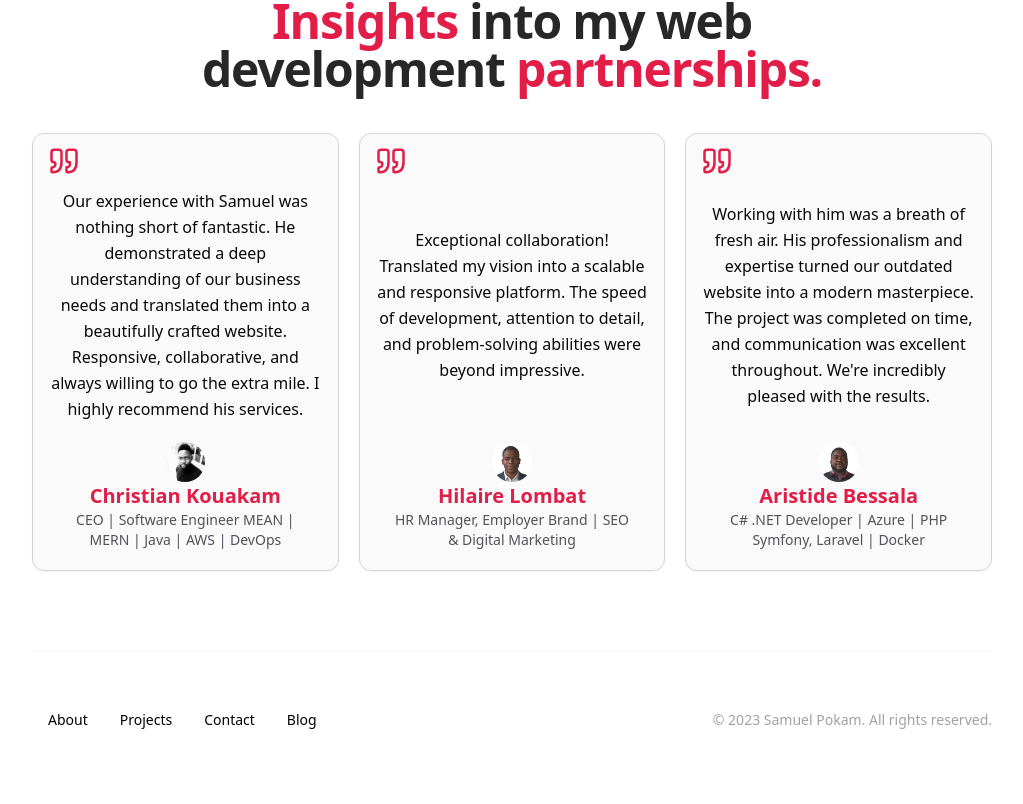
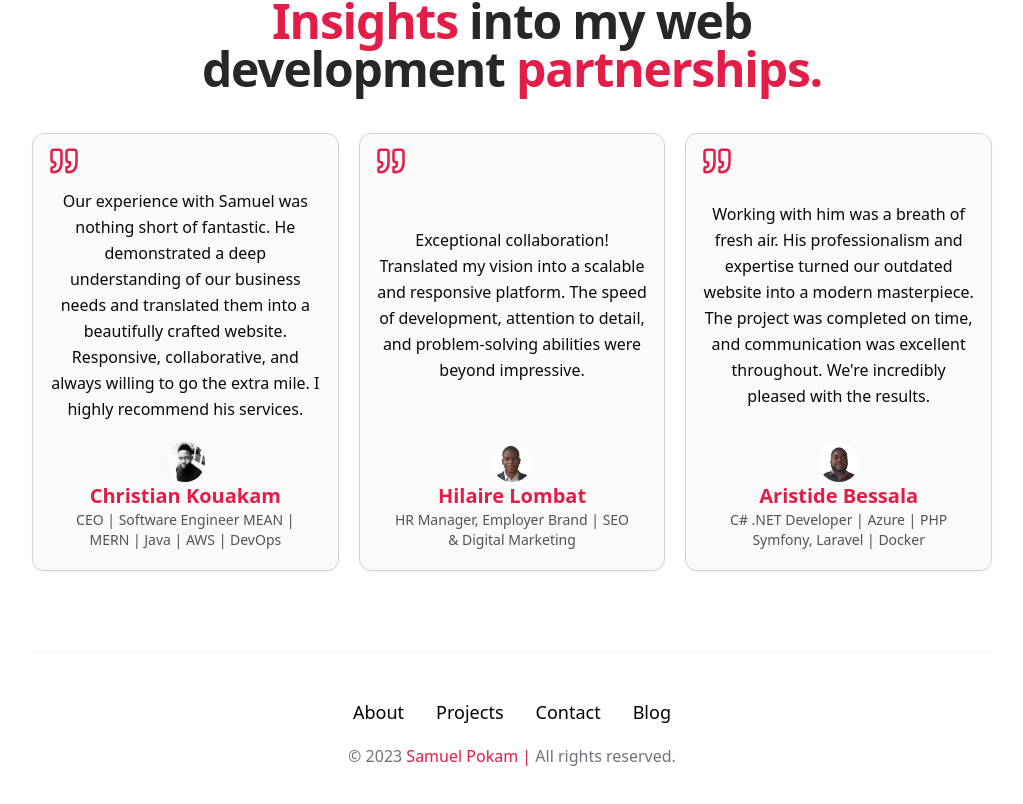
Before and after one commit to RinKhimera/rinkhimera-portfolio, a Next.js app: page /about in a window 1280 px wide. Shown: the part 1159-1963 px from the top of the page, without its empty margins (128-1151 px from the left). Built offline with nearby package versions, Linux system fonts and the light colour scheme.

Commit message:
hoveredcard footer

```diff
--- /dev/null
+++ b/components/HoveredCard.tsx
@@ -0,0 +1,54 @@
+import { Github, Mail } from "lucide-react"
+import Link from "next/link"
+import { FaLinkedin } from "react-icons/fa"
+import { Button, buttonVariants } from "./ui/button"
+import { HoverCard, HoverCardContent, HoverCardTrigger } from "./ui/hover-card"
+
+const HoveredCard = () => {
+  return (
+    <HoverCard>
+      <HoverCardTrigger>
+        <Button
+          variant={"link"}
+          size={"empty"}
+          className="text-base text-primary"
+        >
+          Samuel Pokam
+        </Button>
+      </HoverCardTrigger>
+      <HoverCardContent className="w-52 rounded-lg border border-zinc-300 bg-card text-card-foreground shadow-sm dark:border-zinc-800">
+        <h3 className="text-center">Crafted with love💖🚀</h3>
+        <div className="flex justify-center pt-2">
+          <Link
+            className={buttonVariants({ variant: "ghost", size: "icon" })}
+            target="_blank"
+            rel="noopener noreferrer"
+            href="https://github.com/RinKhimera"
+          >
+            <Github />
+          </Link>
+
+          <Link
+            className={buttonVariants({ variant: "ghost", size: "icon" })}
+            target="_blank"
+            rel="noopener noreferrer"
+            href="https://www.linkedin.com/in/samuel-pokam/"
+          >
+            <FaLinkedin size={24} />
+          </Link>
+
+          <Link
+            className={buttonVariants({ variant: "ghost", size: "icon" })}
+            target="_blank"
+            rel="noopener noreferrer"
+            href="mailto:dixiades@gmail.com"
+          >
+            <Mail />
+          </Link>
+        </div>
+      </HoverCardContent>
+    </HoverCard>
+  )
+}
+
+export default HoveredCard
--- a/components/SiteFooter.tsx
+++ b/components/SiteFooter.tsx
@@ -1,5 +1,6 @@
 import { navigationLinks } from "@/constants"
 import Link from "next/link"
+import HoveredCard from "./HoveredCard"
 import { Button } from "./ui/button"
 
 const SiteFooter = () => {
@@ -9,29 +10,28 @@ const SiteFooter = () => {
   const currentYear = getCurrentYear()
 
   return (
-    <>
     <footer className="mt-20">
-        <div className="border-t border-zinc-100 py-12 dark:border-zinc-700/40">
-          <div className="flex flex-col items-center justify-between gap-6 md:flex-row">
+      <div className="border-t border-zinc-100 py-10 dark:border-zinc-700/40">
+        <div className="flex flex-col items-center justify-between gap-3">
           <div>
             {navigationLinks.map((link, index) => (
-                <Button variant="link" key={index} asChild>
-                  <Link
-                    href={link.href}
-                    className="transition hover:text-primary"
+              <Button
+                variant="link"
+                key={index}
+                className="text-lg transition hover:text-primary"
+                asChild
               >
-                    {link.text}
-                  </Link>
+                <Link href={link.href}>{link.text}</Link>
               </Button>
             ))}
           </div>
-            <p className="text-sm text-zinc-400 dark:text-zinc-500">
-              © {currentYear} Samuel Pokam. All rights reserved.
+          <p className="text-muted-foreground">
+            © {currentYear} <HoveredCard />{" "}
+            <span className="text-primary">|</span> All rights reserved.
           </p>
         </div>
       </div>
     </footer>
-    </>
   )
 }
 
--- a/components/SiteHeader.tsx
+++ b/components/SiteHeader.tsx
@@ -37,9 +37,10 @@ const SiteHeader = () => {
         {/* Desktop Menu */}
         <nav className="rounded-full bg-white/90 px-3 font-medium shadow-lg shadow-zinc-800/5 ring-1 ring-zinc-900/5 backdrop-blur dark:bg-zinc-800/90 dark:ring-white/10 max-lg:hidden">
           {navigationLinks.map((link) => (
-            <Button variant="link" size="navLinks" key={link.href} asChild>
-              <Link
-                href={link.href}
+            <Button
+              key={link.href}
+              variant="link"
+              size="navLinks"
               onMouseEnter={() => handleLinkHover(link.href)}
               onMouseLeave={() => setHoveredLink(null)}
               className={cn("transition", {
@@ -51,9 +52,9 @@ const SiteHeader = () => {
                   hoveredLink !== link.href &&
                   link.href !== pathname,
               })}
+              asChild
             >
-                {link.text}
-              </Link>
+              <Link href={link.href}>{link.text}</Link>
             </Button>
           ))}
         </nav>
--- /dev/null
+++ b/components/ui/hover-card.tsx
@@ -0,0 +1,29 @@
+"use client"
+
+import * as React from "react"
+import * as HoverCardPrimitive from "@radix-ui/react-hover-card"
+
+import { cn } from "@/lib/utils"
+
+const HoverCard = HoverCardPrimitive.Root
+
+const HoverCardTrigger = HoverCardPrimitive.Trigger
+
+const HoverCardContent = React.forwardRef<
+  React.ElementRef<typeof HoverCardPrimitive.Content>,
+  React.ComponentPropsWithoutRef<typeof HoverCardPrimitive.Content>
+>(({ className, align = "center", sideOffset = 4, ...props }, ref) => (
+  <HoverCardPrimitive.Content
+    ref={ref}
+    align={align}
+    sideOffset={sideOffset}
+    className={cn(
+      "z-50 w-64 rounded-md border bg-popover p-4 text-popover-foreground shadow-md outline-none data-[state=open]:animate-in data-[state=closed]:animate-out data-[state=closed]:fade-out-0 data-[state=open]:fade-in-0 data-[state=closed]:zoom-out-95 data-[state=open]:zoom-in-95 data-[side=bottom]:slide-in-from-top-2 data-[side=left]:slide-in-from-right-2 data-[side=right]:slide-in-from-left-2 data-[side=top]:slide-in-from-bottom-2",
+      className
+    )}
+    {...props}
+  />
+))
+HoverCardContent.displayName = HoverCardPrimitive.Content.displayName
+
+export { HoverCard, HoverCardTrigger, HoverCardContent }
--- a/constants/index.tsx
+++ b/constants/index.tsx
@@ -180,7 +180,7 @@ export const stacks = [
     name: "PostgreSQL",
     href: "https://www.postgresql.org/",
     icon: (
-      <Image src={icons.postgresql} alt={"PostgreSQL"} className="h-8 w-8" />
+      <Image src={icons.postgresql} alt={"PostgreSQL"} className="h-9 w-9" />
     ),
   },
   {
@@ -198,7 +198,7 @@ export const stacks = [
   {
     name: "Git",
     href: "https://git-scm.com/",
-    icon: <Image src={icons.git} alt={"GitLab"} className="h-12 w-10" />,
+    icon: <Image src={icons.git} alt={"GitLab"} className="h-12 w-12" />,
   },
   {
     name: "GitHub",
--- a/package.json
+++ b/package.json
@@ -15,6 +15,7 @@
     "@radix-ui/react-avatar": "^1.0.3",
     "@radix-ui/react-dialog": "^1.0.4",
     "@radix-ui/react-dropdown-menu": "^2.0.5",
+    "@radix-ui/react-hover-card": "^1.0.7",
     "@radix-ui/react-label": "^2.0.2",
     "@radix-ui/react-separator": "^1.0.3",
     "@radix-ui/react-slot": "^1.0.2",
```
Also changed, not shown: 1 other file (tests, documents, lock files or other folders). Lines whose indentation alone changed are shown as unchanged.
